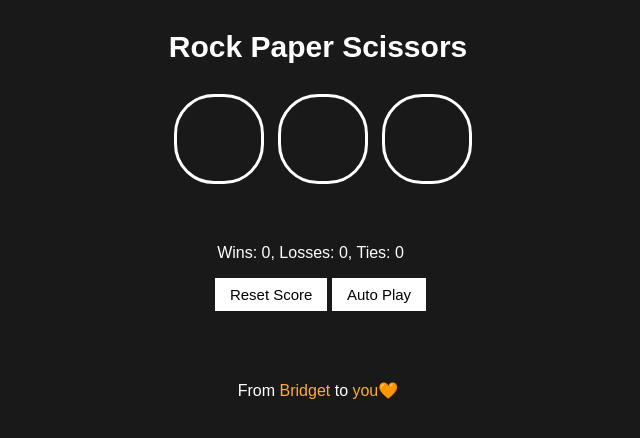
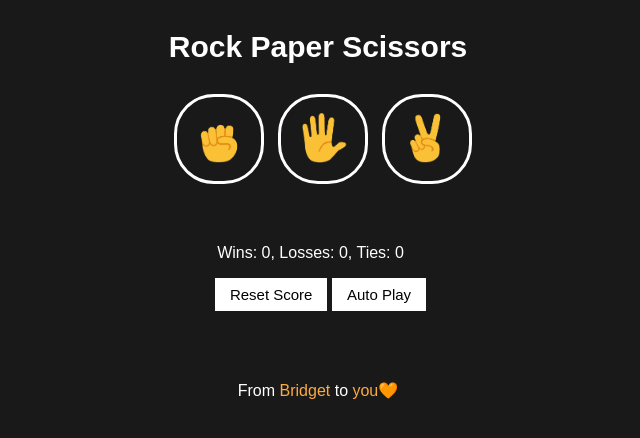
Before and after one commit to Bridget-Olaiya/Bridget_Olaiya, a plain HTML site: page index.html in a window 1280 px wide. Shown: the whole page, without its empty margins (320-960 px from the left). Drawn offline with Linux system fonts and the light colour scheme.

Commit message:
Add files via upload

```diff
--- a/index.html
+++ b/index.html
@@ -13,15 +13,15 @@
         <p class="title">Rock Paper Scissors</p>
         <button onclick="
         playGame('rock')
-        " class="move-button"><img src="images/rock-emoji.png" alt="" class="move-icon"></button>
+        " class="move-button"><img src="rock-emoji.png" alt="" class="move-icon"></button>
 
         <button onclick="
                playGame('paper')
-        " class="move-button"><img src="images/paper-emoji.png" alt="" class="move-icon"></button>
+        " class="move-button"><img src="paper-emoji.png" alt="" class="move-icon"></button>
 
         <button onclick="
         playGame('scissors')
-        " class="move-button"><img src="images/scissors-emoji.png" alt="" class="move-icon"></button>
+        " class="move-button"><img src="scissors-emoji.png" alt="" class="move-icon"></button>
 
         <div class="gette2">
             <p class="js-result result"></p>
```
